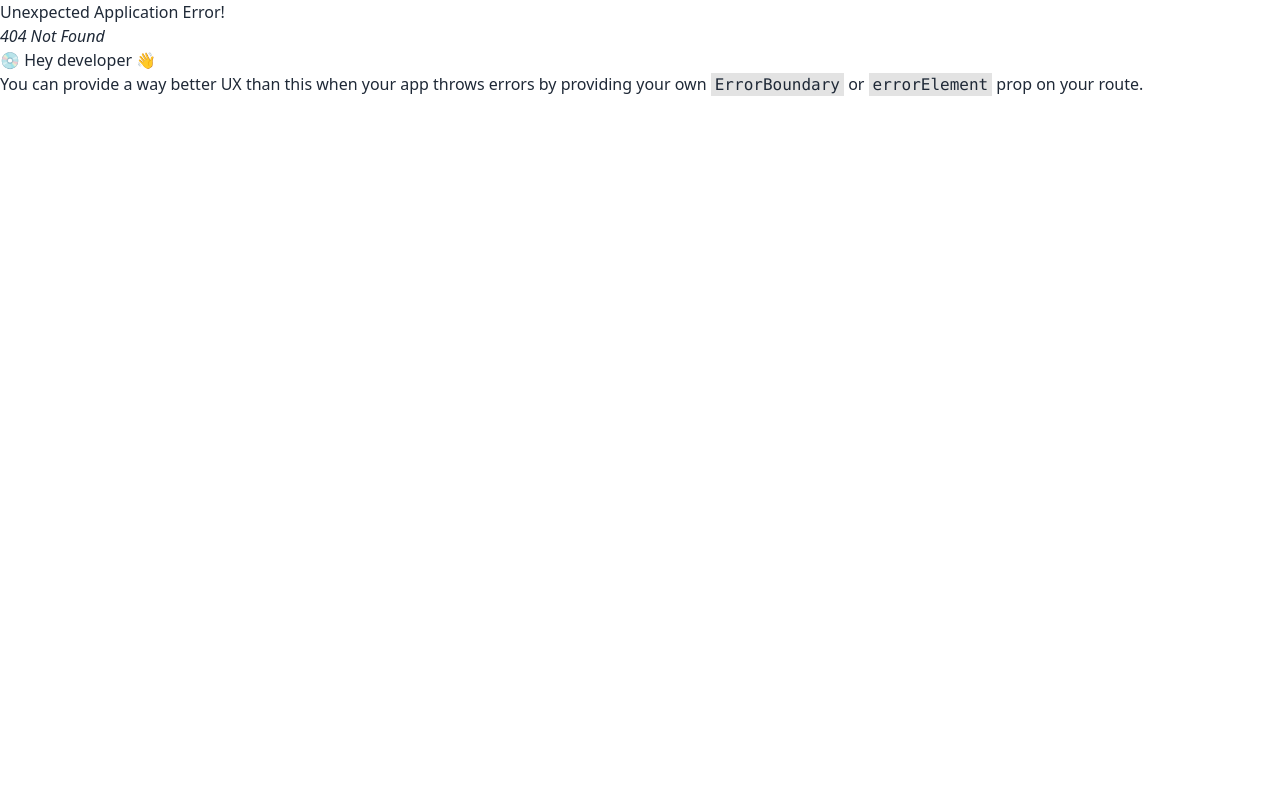
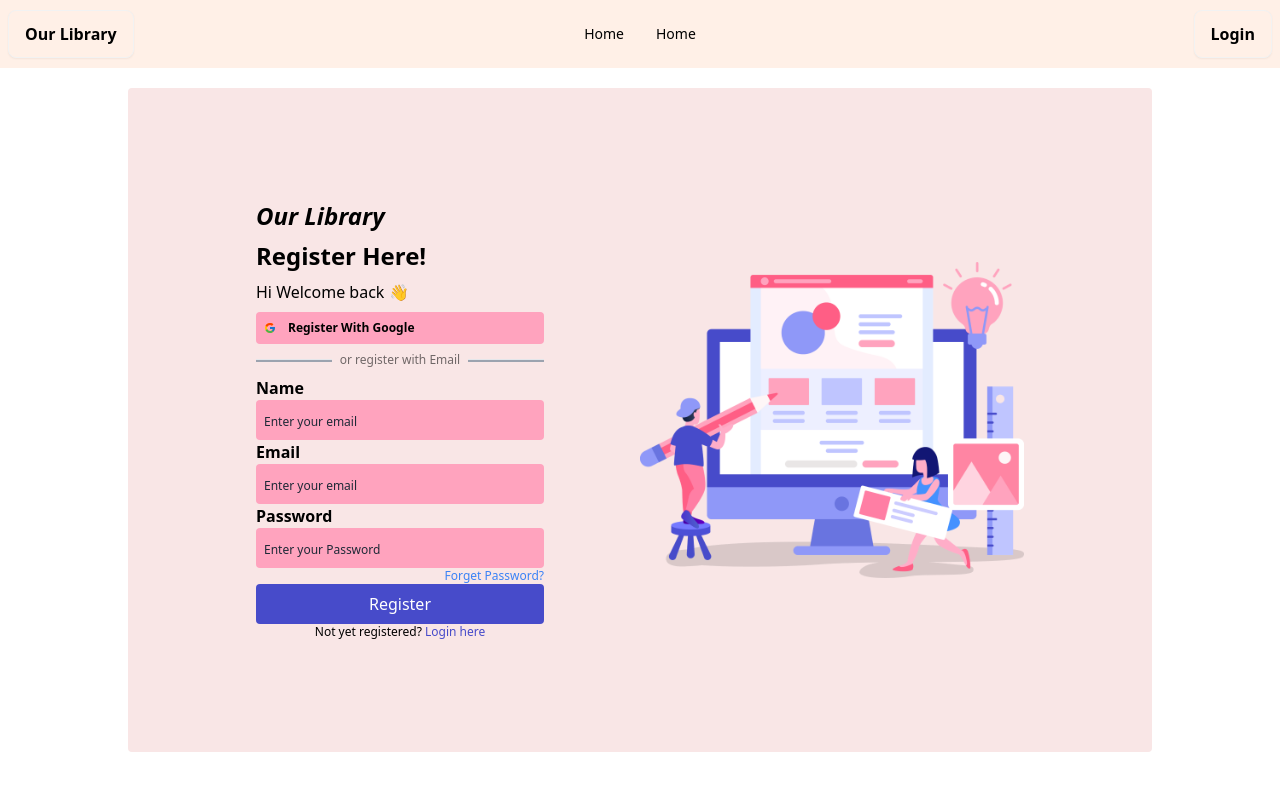
Before and after one commit to ruhul7983/library-management-client, a React (Vite) app: page /register in a window 1280 px wide. Before the commit this address had no page. Shown: the top 790 px of the page. Built offline with nearby package versions, Linux system fonts and the light colour scheme.

Commit message:
Complete auth pages desgin

```diff
--- /dev/null
+++ b/src/pages/Login/Login.jsx
@@ -0,0 +1,51 @@
+import Navbar from "../Shared/Navbar/Navbar";
+import { FcGoogle } from "react-icons/fc";
+import login from '../../assets/login.png';
+import { Link } from "react-router-dom";
+
+const Login = () => {
+    const handleLogin = (e) => {
+        e.preventDefault();
+    }
+    return (
+        <div>
+            <Navbar></Navbar>
+            <div className="grid grid-cols-1 order-last md:grid-cols-2 max-w-5xl mx-auto rounded items-center bg-[#f9e6e6] my-5 text-black px-2 py-4 md:py-28 md:px-32">
+                <div className="space-y-2">
+
+                        <h1 className="text-2xl font-semibold italic">Our Library</h1>
+                        <h1 className="text-2xl font-semibold">Login Now</h1>
+                        <p>Hi Welcome back 👋 </p>
+                        <div>
+                            <button className="flex items-center gap-x-3 px-2 py-2 rounded text-xs bg-[#ffa3be] w-full md:w-3/4"><FcGoogle /> Login With Google</button>
+                        </div>
+                        <div className="flex items-center w-full md:w-3/4 gap-x-2 justify-center">
+                            <hr className="bg-gray-400 p-px flex-1"></hr>
+                            <p className="text-[#000000] opacity-55 text-xs">or login with Email</p>
+                            <hr className="bg-gray-400 p-px flex-1"></hr>
+                        </div>
+                        <form onSubmit={handleLogin}>
+                        <div className="">
+                            <label className="font-semibold">Email</label>
+                            <br />
+                            <input className="pl-2 pr-10 py-2 bg-[#ffa3be] placeholder:text-xs w-full md:w-3/4 placeholder-gray-800 rounded" type="email" required name="email" id="" placeholder="Enter your email" />
+                        </div>
+                        <div className="">
+                            <label className="font-semibold">Password</label>
+                            <br />
+                            <input className="pl-2 pr-10 py-2 bg-[#ffa3be] placeholder:text-xs w-full md:w-3/4 placeholder-gray-800 rounded" type="password" required name="password" id="" placeholder="Enter your Password" />
+                            <p className="text-blue-500 text-right w-full md:w-3/4 text-xs"><Link>Forget Password?</Link></p>
+                        </div>
+                        <input className="w-full md:w-3/4 bg-[#474bca] px-2 py-2 rounded text-center text-white " type="submit" value="Login" />
+                        <p className="text-xs text-center w-full md:w-3/4">Not yet registered? <span className="text-[#474bca]"><Link to={"/register"}>Create an account</Link></span></p>
+                    </form>
+                </div>
+                <div className="">
+                    <img className="hidden md:block" src={login} alt="" />
+                </div>
+            </div>
+        </div>
+    );
+};
+
+export default Login;
--- /dev/null
+++ b/src/pages/Register/Register.jsx
@@ -0,0 +1,56 @@
+import Navbar from "../Shared/Navbar/Navbar";
+import { FcGoogle } from "react-icons/fc";
+import login from '../../assets/login.png';
+import { Link } from "react-router-dom";
+
+const Register = () => {
+    const handleRegister = (e)=>{
+        e.preventDefault();
+    }
+    return (
+        <div>
+            <Navbar></Navbar>
+            <div className="grid grid-cols-1 order-last md:grid-cols-2 max-w-5xl mx-auto items-center bg-[#f9e6e6] my-5 rounded text-black px-2 py-4 md:py-28 md:px-32">
+                <div className="space-y-2">
+
+                        <h1 className="text-2xl font-semibold italic">Our Library</h1>
+                        <h1 className="text-2xl font-semibold">Register Here!</h1>
+                        <p>Hi Welcome back 👋 </p>
+                        <div>
+                            <button className="flex items-center gap-x-3 px-2 py-2 rounded font-semibold text-xs bg-[#ffa3be] w-full md:w-3/4"><FcGoogle /> Register With Google</button>
+                        </div>
+                        <div className="flex items-center w-full md:w-3/4 gap-x-2 justify-center">
+                            <hr className="bg-gray-400 p-px flex-1"></hr>
+                            <p className="text-[#000000] opacity-55 text-xs">or register with Email</p>
+                            <hr className="bg-gray-400 p-px flex-1"></hr>
+                        </div>
+                        <form onSubmit={handleRegister}>
+                        <div className="">
+                            <label className="font-semibold">Name</label>
+                            <br />
+                            <input className="pl-2 pr-10 py-2 bg-[#ffa3be] w-full placeholder:text-xs md:w-3/4 placeholder-gray-800 rounded" type="text" required name="name" id="" placeholder="Enter your email" />
+                        </div>
+                        <div className="">
+                            <label className="font-semibold">Email</label>
+                            <br />
+                            <input className="pl-2 pr-10 py-2 bg-[#ffa3be] w-full placeholder:text-xs md:w-3/4 placeholder-gray-800 rounded" type="email" required name="email" id="" placeholder="Enter your email" />
+                        </div>
+                        <div className="">
+                            <label className="font-semibold">Password</label>
+                            <br />
+                            <input className="pl-2 pr-10 py-2 bg-[#ffa3be] placeholder:text-xs w-full md:w-3/4 placeholder-gray-800 rounded" type="password" required name="password" id="" placeholder="Enter your Password" />
+                            <p className="text-blue-500 text-right w-full md:w-3/4 text-xs"><Link>Forget Password?</Link></p>
+                        </div>
+                        <input className="w-full md:w-3/4 bg-[#474bca] px-2 py-2 rounded text-center  text-white " type="submit" value="Register" />
+                        <p className="text-xs text-center w-full md:w-3/4">Not yet registered? <span className="text-[#474bca]"><Link to={"/login"}>Login here</Link></span></p>
+                    </form>
+                </div>
+                <div className="">
+                    <img className="hidden md:block" src={login} alt="" />
+                </div>
+            </div>
+        </div>
+    );
+};
+
+export default Register;
--- a/src/pages/Shared/Navbar/Navbar.jsx
+++ b/src/pages/Shared/Navbar/Navbar.jsx
@@ -39,7 +39,7 @@ const Navbar = () => {
                 </ul>
             </div>
             <div className="navbar-end">
-                <a className="btn text-base text-black bg-[#fff0e7] hover:bg-[#fff0e7] hover:text-orange-300">Login</a>
+                <Link to={"/login"} className="btn text-base text-black bg-[#fff0e7] hover:bg-[#fff0e7] hover:text-orange-300">Login</Link>
             </div>
         </div>
     );
```
Also changed, not shown: src/routes/Router.jsx (+10 -0 lines), src/assets/login.png (added).
